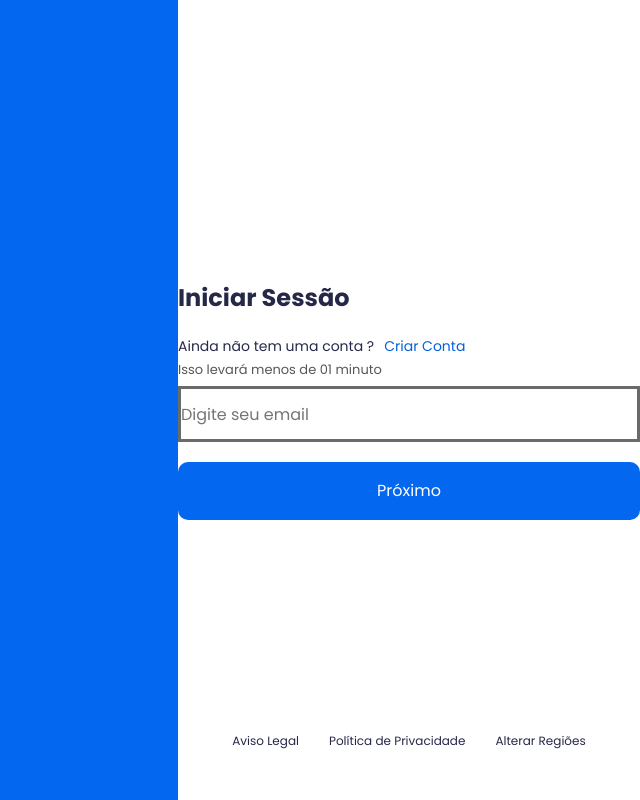
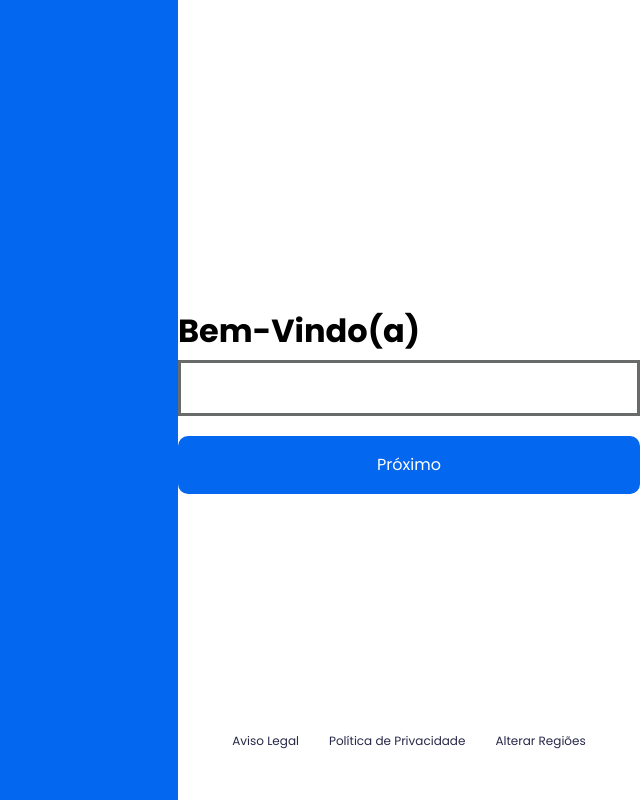
Before and after one commit to GiovanniSeloto/php-giovanni-seloto, a Next.js app in the folder orbano/: page / in a window 1280 px wide. Shown: the whole page, without its empty margins (640-1280 px from the left). Built offline with nearby package versions, Linux system fonts and the light colour scheme.

Commit message:
Add create generetion tokens CSRF

```diff
--- a/orbano/src/app/Pages/LoginFields/LoginFields/LoginFields.js
+++ b/orbano/src/app/Pages/LoginFields/LoginFields/page.js
@@ -1,23 +1,26 @@
-import InputFields from "../InputFields/InputFields";
-import { useValidation } from "@/hooks/resolvers/yup";
-import { FormComponent } from "../FormFields";
+import InputFields from "../InputFields/page";
+import getValidationSchema from "@/hooks/resolvers/yup";
+import { FormComponent } from "../FormFields/page";
 import { useState } from "react";
 import { loginAuthEmail } from "@/firebase/authEmailServices";
 import styles from "./style.module.css"
 import Button from "@/app/components/Button/button";
+import { useForm } from "react-hook-form";
 
 export default function LoginFields() {
     const [step, setStep] = useState(0)
-
-    const validationSchema = useValidation()
+    const { getValues } = useForm()
+    const selectValidationSchema = getValidationSchema(step);
 
     const handleClick = async () => {
-
-        if (isValid && step <= 1) {
-            setStep(step + 1);
+        try {
+            const formData = getValues()
+            await selectValidationSchema.validate(formData, { abortEarly: false })
+            if (step <= 1)
+                setStep(step + 1);
         }
-        else {
-            console.log("Erro na validação")
+        catch (error) {
+            console.log("Erro na validação", error.errors)
         }
     }
 
@@ -34,15 +37,15 @@ export default function LoginFields() {
 
     return (
         <>
-            <FormComponent validationSchema={validationSchema} onSubmit={onLoginSubmit}>
+            <FormComponent validationSchema={selectValidationSchema} onSubmit={onLoginSubmit}>
                 <h1 className={styles.Login__Title}>Iniciar Sessão</h1>
                 <div className={styles.Content__New}>
                     <aside className={styles.Login__Description}> Ainda não tem uma conta ?</aside>
-                    <button className={styles.New__Login}>Criar Conta</button>
+                    <button className={styles.New__Login} >Criar Conta</button>
                 </div>
                 <small className={styles.Login_Small_Description}>Isso levará menos de 01 minuto</small>
                 {
-                    step >= 0 && (
+                    step === 0 && (
                         <InputFields
                             type="email"
                             name="email"
@@ -51,7 +54,7 @@ export default function LoginFields() {
                     )
                 }
                 {
-                    step >= 1 && (
+                    step === 1 && (
                         <InputFields
                             type="password"
                             name="password"
@@ -60,14 +63,14 @@ export default function LoginFields() {
                     )
                 }
                 {
-                    step >= 0 && (
-                        <Button type="Submit" onClick={handleClick} >
+                    step === 0 && (
+                        <Button type="button" onClick={handleClick} >
                             Próximo
                         </Button>
                     )
                 }
                 {
-                    step >= 1 && (
+                    step === 1 && (
                         <Button type="Submit">
                             Entrar
                         </Button>
--- /dev/null
+++ b/orbano/src/app/Pages/LoginFields/RegistrationFields/page.js
@@ -0,0 +1,78 @@
+import InputFields from "../InputFields/page";
+import { createAuthEmail } from "@/firebase/authEmailServices";
+import { FormComponent } from "../FormFields/page";
+import { useForm } from "react-hook-form";
+import { useState } from "react";
+import getValidationSchema from "@/hooks/resolvers/yup";
+import Button from "@/app/components/Button/button";
+
+export default function RegistrationFields() {
+
+    const [step, setStep] = useState(0)
+    const { getValues } = useForm()
+    const selectValidationSchema = getValidationSchema(step);
+
+    const handleClick = async () => {
+        try {
+            const formData = getValues()
+            await selectValidationSchema.validate(formData, { abortEarly: false })
+            if (step <= 1)
+                setStep(step + 1);
+        }
+        catch (error) {
+            console.log("Erro na validação", error.errors)
+        }
+    }
+
+    const onCreateSubmit = async (data) => {
+        try {
+            await createAuthEmail(data.email, data.password)
+            alert("Usuário criado")
+            console.log(data)
+        }
+        catch (error) {
+            console.log("Erro ao criar novo usuário", error)
+        }
+    }
+
+    return (
+        <>
+            <FormComponent validationSchema={selectValidationSchema} onSubmit={onCreateSubmit}>
+                <h1>Bem-Vindo(a)</h1>
+                {
+                    step === 0 && (
+                        <InputFields
+                            label="Email"
+                            name="email"
+                            type="email"
+                        />
+                    )
+                }
+                {
+                    step === 1 && (
+                        <InputFields
+                            label="Senha"
+                            name="password"
+                            type="password"
+                        />
+                    )
+
+                }
+                {
+                    step === 0 && (
+                        <Button type="button" onClick={handleClick}>
+                            Próximo
+                        </Button>
+                    )
+                }
+                {
+                    step === 1 && (
+                        <Button type="Submit">
+                            Próximo
+                        </Button>
+                    )
+                }
+            </FormComponent>
+        </>
+    )
+}
--- a/orbano/src/app/page.js
+++ b/orbano/src/app/page.js
@@ -1,15 +1,15 @@
 "use client";
-import LoginFields from "../app/Pages/LoginFields/LoginFields/LoginFields"
+import LoginFields from "./Pages/LoginFields/LoginFields/page";
 import styles from "./style.module.css"
 import Links from "./components/LinksLogin/Links";
-
+import RegistrationFields from "./Pages/LoginFields/RegistrationFields/page";
 export default function TwoColumns() {
   return (
     <main className={styles.Content__Container}>
       <div className={styles.Content__Left}>
       </div>
       <div className={styles.Content__Right}>
-        <LoginFields />
+        <RegistrationFields/>
         <Links/>
       </div>
     </main>
--- a/orbano/src/app/style.module.css
+++ b/orbano/src/app/style.module.css
@@ -15,6 +15,7 @@
 }
 
 .Content__Right{
+    margin: 0 10 0 10;
     flex: 1;
     display: flex;
     justify-content: center;
--- a/orbano/src/hooks/resolvers/yup.js
+++ b/orbano/src/hooks/resolvers/yup.js
@@ -1,25 +1,30 @@
 import * as yup from "yup"
 
-export const useValidation = () => {
+const getValidationSchema = (step) => {
+
+    if (step === 0) {
+        yup.object().shape({
             /* Para configurar email apenas de um domínio
                 .matches(/^[a-zA-Z0-9._%+-]+@empresa\.com$/, "Use um e-mail corporativo (@empresa.com)")*/
-    return yup.object().shape({
             email: yup
                 .string()
                 .trim()
-            .lowercase()
                 .required("Preencha os campos necessários")
                 .email("Não encontramos o registro de sua conta")
-            .min(8)
                 .max(150, "Máximo de caracteres excedido"),
-
+        })
+    }
+    if (step === 1) {
+        yup.object().shape({
             /*Para configuração de senha com determinadas credenciais
             .matches(/[\W_]/, "A senha deve conter pelo menos um caractere especial (@, #, $, etc.)"),*/
             password: yup
                 .string()
-            .trim()
                 .required("Preencha os campos necessários")
                 .min(6)
                 .max(20, "Máximo de caracteres excedido")
         })
     }
+    return yup.object()
+}
+export default getValidationSchema
```
Also changed, not shown: orbano/package.json (+9 -1 lines), orbano/src/app/Pages/Api/Csrf/Route.js (added, +17 -0 lines), orbano/src/app/Pages/Api/SendMailer/Route.js (added, +15 -0 lines), orbano/src/app/Pages/LoginFields/RegistrationFields/ResgistrationField.js (deleted, +0 -35 lines), orbano/src/app/Pages/LoginFields/FormFields/page.js (renamed from orbano/src/app/Pages/LoginFields/FormFields.js), orbano/src/app/Pages/LoginFields/InputFields/page.js (renamed from orbano/src/app/Pages/LoginFields/InputFields/InputFields.js), 1 other file (tests, documents, lock files or other folders). Lines whose indentation alone changed are shown as unchanged.
